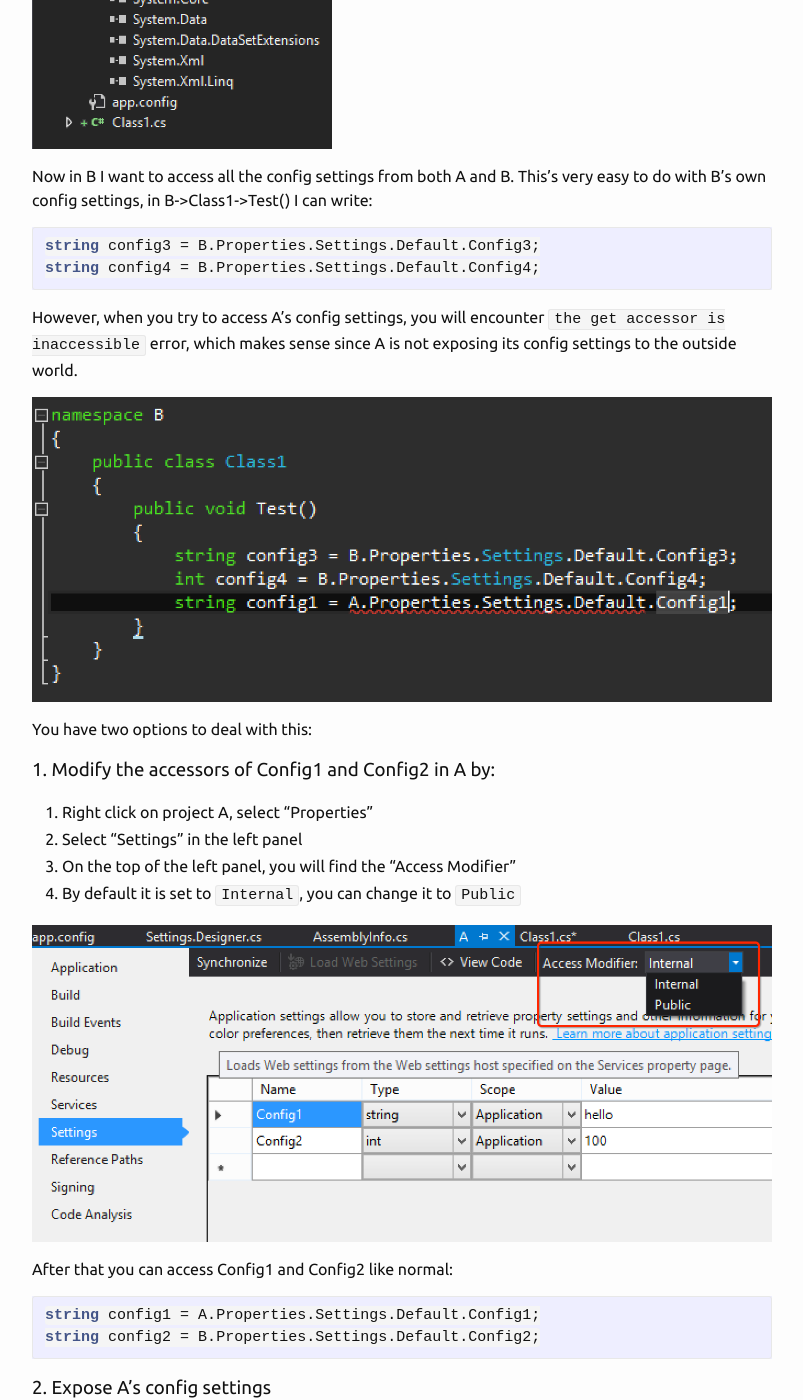
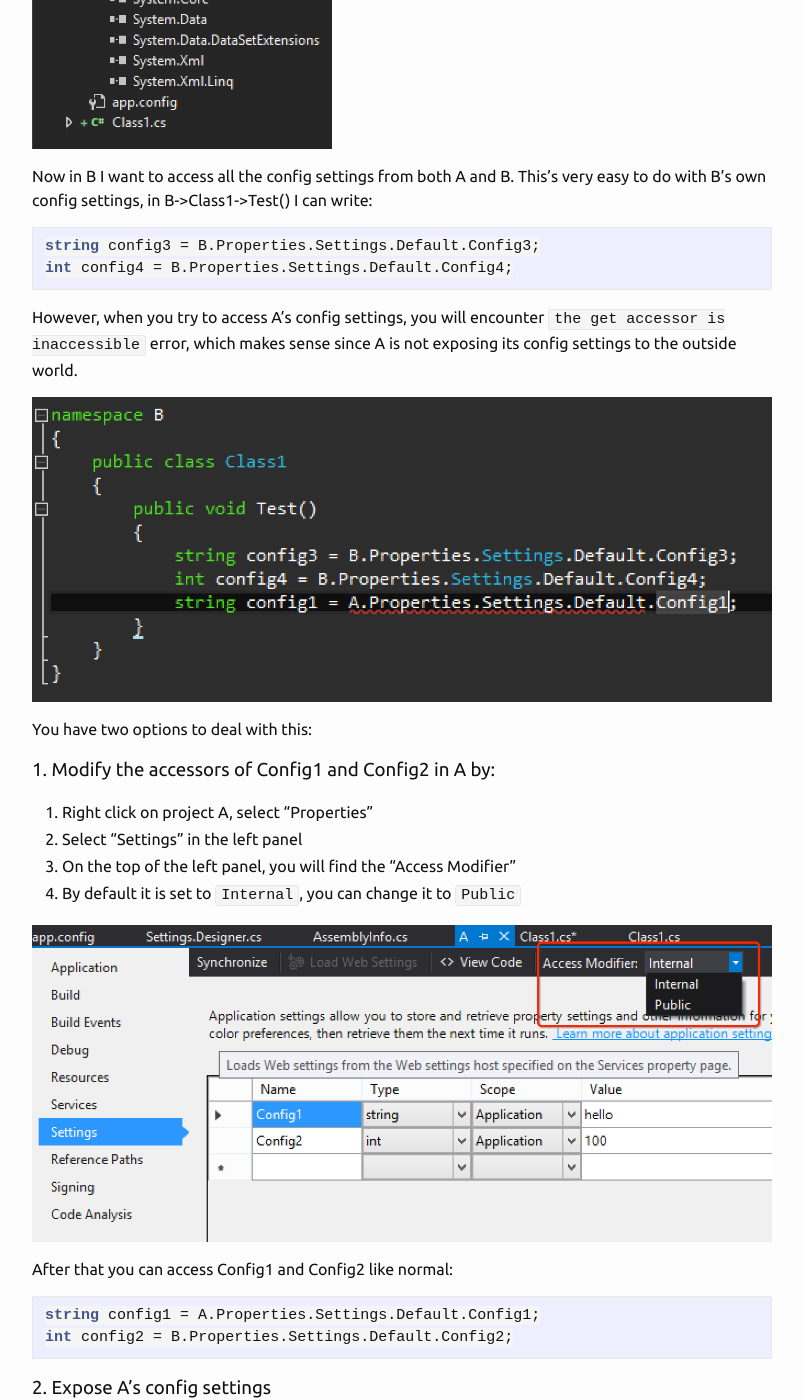
Before and after one commit to yingdongzhang/yingdongzhang.github.io, a Jekyll site: the page built from _posts/2016-04-17-dotNetConfigs.markdown, in a window 1280 px wide and 1400 px high, scrolled down 637 px. Shown: the whole window, without its empty margins (238-1041 px from the left). Built offline with Jekyll 4.4.1, drawn with Linux system fonts in a browser that asks for light colours; comment, search, counter and statistics services are not loaded.

Commit message:
content: wrong data type :(

````diff
--- a/_posts/2016-04-17-dotNetConfigs.markdown
+++ b/_posts/2016-04-17-dotNetConfigs.markdown
@@ -15,7 +15,7 @@ Now in B I want to access all the config settings from both A and B. This's very
 
 ```cs
 string config3 = B.Properties.Settings.Default.Config3;
-string config4 = B.Properties.Settings.Default.Config4;
+int config4 = B.Properties.Settings.Default.Config4;
 ```
 
 However, when you try to access A's config settings, you will encounter `the get accessor is inaccessible` error, which makes sense since A is not exposing its config settings to the outside world.
@@ -37,7 +37,7 @@ After that you can access Config1 and Config2 like normal:
 
 ```cs
 string config1 = A.Properties.Settings.Default.Config1;
-string config2 = B.Properties.Settings.Default.Config2;
+int config2 = B.Properties.Settings.Default.Config2;
 ```
 
 ### 2. Expose A's config settings
@@ -50,5 +50,5 @@ Then you can access A's Config1 and Config2 like this:
 
 ```cs
 string config1 = A.ConfigExposer.Config1;
-string config2 = A.ConfigExposer.Config2;
+int config2 = A.ConfigExposer.Config2;
 ```
````
